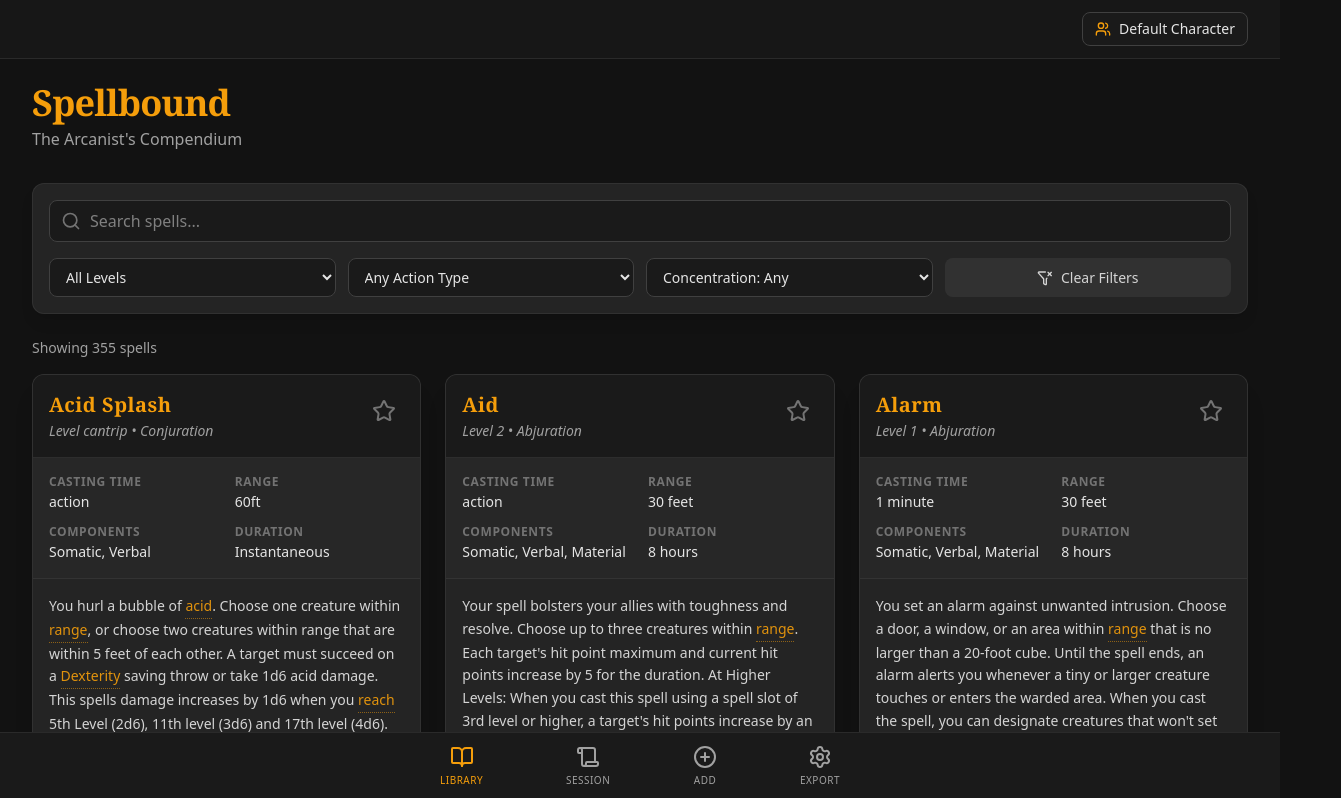
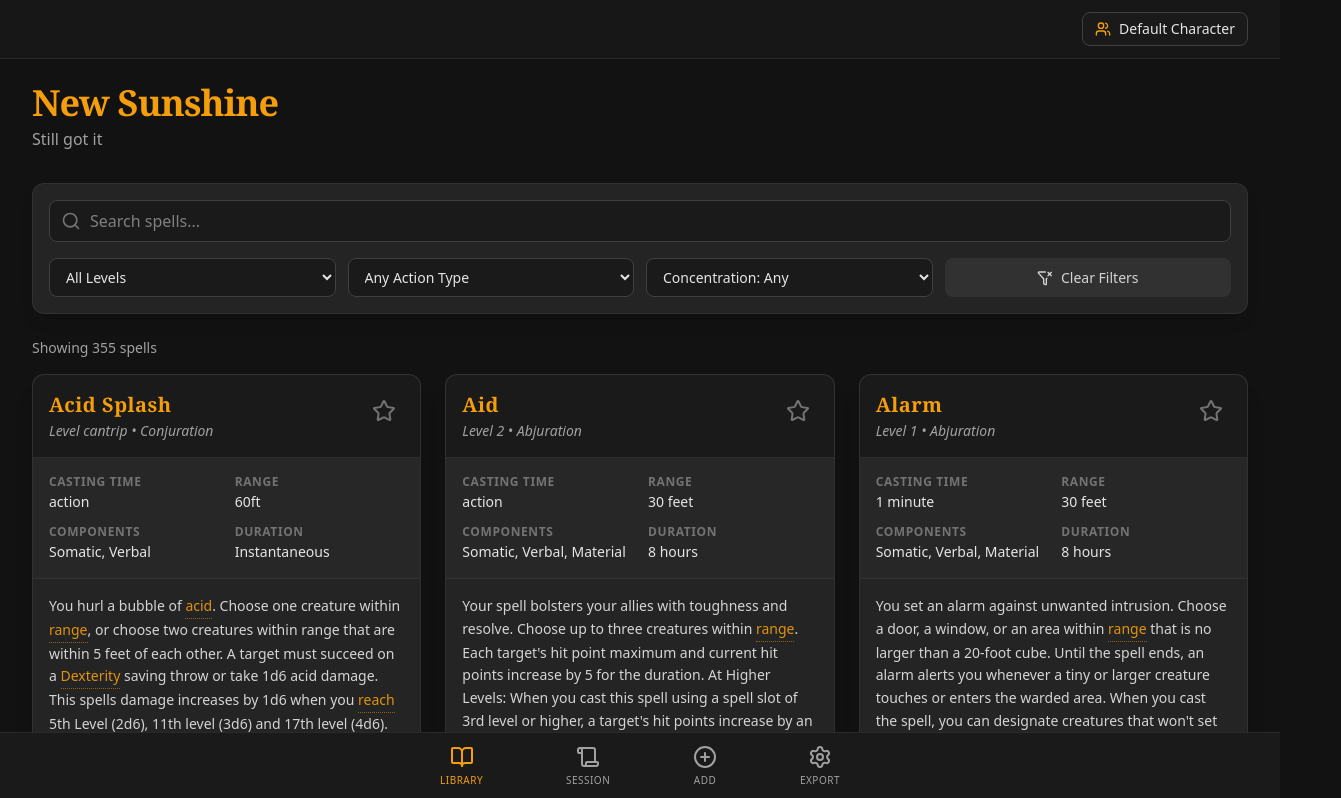
Before and after one commit to Tam-mas/Book_of_Sunshine, a Next.js app: page / in a window 1280 px wide. Shown: the top 798 px of the page, 1341 px wide, since content can reach past the window. Built offline with nearby package versions, Linux system fonts and the light colour scheme.

Commit message:
feat: Rebrand application to New Sunshine and refine SpellCard presentation.

```diff
--- a/src/app/export/page.tsx
+++ b/src/app/export/page.tsx
@@ -20,7 +20,7 @@ export default function ExportPage() {
         const dataStr = JSON.stringify({ profiles, activeProfileId }, null, 2);
         const dataUri = 'data:application/json;charset=utf-8,' + encodeURIComponent(dataStr);
 
-        const exportFileDefaultName = 'spellbound-backup.json';
+        const exportFileDefaultName = 'new-sunshine-backup.json';
 
         const linkElement = document.createElement('a');
         linkElement.setAttribute('href', dataUri);
--- a/src/app/layout.tsx
+++ b/src/app/layout.tsx
@@ -4,8 +4,8 @@ import Navigation from '@/components/layout/Navigation';
 import ProfileSelector from '@/components/layout/ProfileSelector';
 
 export const metadata: Metadata = {
-  title: 'Spellbound',
-  description: 'D&D Offline Spellbook Manager',
+  title: 'New Sunshine',
+  description: 'Still got it',
   manifest: '/manifest.json',
 };
 
--- a/src/app/page.tsx
+++ b/src/app/page.tsx
@@ -57,8 +57,8 @@ export default function Home() {
     <main className="min-h-screen">
       <div className="flex items-center justify-between mb-8">
         <div>
-          <h1 className="text-4xl font-extrabold text-amber-500 font-serif tracking-tight">Spellbound</h1>
-          <p className="text-neutral-400 mt-1">The Arcanist&apos;s Compendium</p>
+          <h1 className="text-4xl font-extrabold text-amber-500 font-serif tracking-tight">New Sunshine</h1>
+          <p className="text-neutral-400 mt-1">Still got it</p>
         </div>
       </div>
 
--- a/src/components/spells/SpellCard.tsx
+++ b/src/components/spells/SpellCard.tsx
@@ -13,9 +13,9 @@ export default function SpellCard({ spell }: { spell: Spell }) {
     const isStarred = activeProfile ? activeProfile.starredSpells.includes(spell.id) : false;
 
     return (
-        <div className="bg-neutral-800/80 border border-neutral-700/50 rounded-xl overflow-hidden shadow-xl mb-4 text-sm flex flex-col">
+        <div className="bg-neutral-800/80 border border-neutral-700/50 rounded-xl shadow-xl mb-4 text-sm flex flex-col relative z-0 hover:z-10 transition-all">
             {/* Header */}
-            <div className="bg-neutral-900 p-4 border-b border-neutral-700/50 flex justify-between items-start">
+            <div className="bg-neutral-900 p-4 border-b border-neutral-700/50 flex justify-between items-start rounded-t-xl">
                 <div>
                     <h3 className="text-xl font-bold text-amber-500 font-serif tracking-wide">{spell.name}</h3>
                     <p className="text-neutral-400 italic mt-0.5">
```
